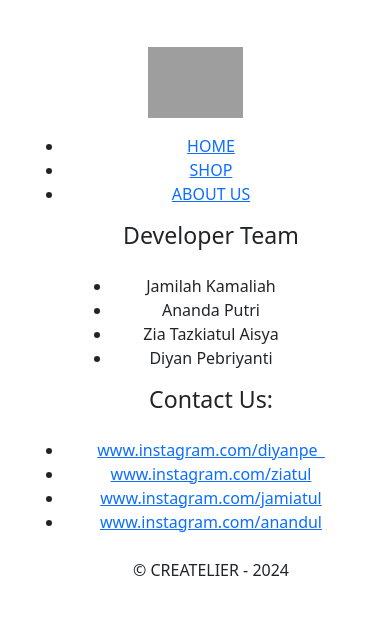
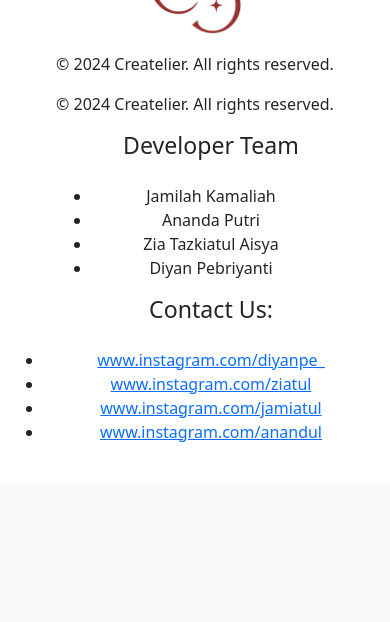
Before and after one commit to ziatzkia/createlier, a PHP site: page / in a window 390 px wide. Shown: the part 1638-2260 px from the top of the page. After the commit the page ends 2080 px from the top, so only its background shows below. Run offline with PHP 8.4, Linux system fonts and the light colour scheme; data that the repository does not hold is empty; some libraries are stand-ins or nearby versions; grey boxes are pictures that could not be loaded.

```diff
--- a/index.php
+++ b/index.php
@@ -20,9 +20,10 @@ $result = mysqli_query($conn, $q_select);
 
 include 'layouts/header.php';
 ?>
+ <!-- Hero Section Begin -->
 <section class="hero">
     <div class="hero__slider owl-carousel">
-            <div class="hero__items set-bg" data-setbg= "img">
+        <div class="hero__items set-bg" data-setbg="/img/hero/brand.jpeg">
             <div class="container">
                 <div class="row">
                     <div class="col-xl-5 col-lg-7 col-md-8">
@@ -43,7 +44,7 @@ include 'layouts/header.php';
                 </div>
             </div>
         </div>
-            <div class="hero__items set-bg" data-setbg="img/hero/brand">
+        <div class="hero__items set-bg" data-setbg="/img/hero/brand.jpeg">
             <div class="container">
                 <div class="row">
                     <div class="col-xl-5 col-lg-7 col-md-8">
@@ -66,36 +67,43 @@ include 'layouts/header.php';
         </div>
     </div>
 </section>
+<!-- Hero Section End -->
 
-<!-- content PAGE -->
+<!-- Content page 2 -->
 <div class="container mt-1 mb-4">
-    <div class="row justify-content-center">
-        <div class="col-md-7">
-            <div class="justify-content-center">
-                <video class="ms-1 mt-5 pt-4 img-fluid " controls autoplay="true" width="700px" loop="true">
-                    <source src="media/video.mp4" type="video/mp4">
-                </video>
-            </div>
-        </div>
-
+    <div class="row">
         <div class="col-md-5 mt-5">
             <div class="jumbotron bg-30">
                 <div class="card bg-dark text-white">
-                    <img src="images/12 Life-Changing Habits You Can Honestly Start Today.jpeg" style="opacity: 0.5;" width="400px" height="450px" class="card-img object-fit-cover" alt="...">
-                    <div class="card-img-overlay mt-5 ">
+                    <img src="img/hero/brand 3.jpeg" style="opacity: 0.5;" width="400px" height="450px" class="card-img object-fit-cover" alt="...">
+                    <div class="card-img-overlay mt-5">
                         <div class="align-items-center mt-5 pt-5">
-                            <h5 class="card-title text-center">Books & Train</h5>
-                            <p class="card-text text-center">its realy relax when you read on a train</p>
+                            <h5 class="card-title text-center">Customize your own accessories</h5>
                         </div>
+                    </div>
+                </div>
+            </div>
+        </div>
+        <div class="col-md-7 mt-5">
+            <div class="jumbotron jumbo-right translucent-grid p-2">
+                <div>
+                    <h4>Enhance Your Style with Your Own Unique Touch at Createlier</h4>
+                    <hr>
+                </div>
+                <ul class="list-unstyled">
+                    <p>At Createlier, we don't just offer beautiful ready-to-wear accessories,</p>
+                    <p>but also provide you with the opportunity to create something truly unique.</p>
+                    <p>With our custom product service, you can express your own creativity</p>
+                    <p>and have accessories made specifically to your liking.</p>
+                </ul>
             </div>
         </div>
     </div>
 </div>
 </div>
 
-</div>
 
-<div class="container mt-2 mb-3">
+<!-- <div class="container mt-2 mb-3">
     <div class="row p-2">
         <div class="col-md-3">
             <div class="ads">
@@ -123,7 +131,9 @@ include 'layouts/header.php';
             </div>
 
         </div>
-        <!-- <div class="col-md-9">
+
+
+        <div class="col-md-9">
             <div class="jumbotron jumbo-right bg-30 p-3">
                 <div>
                     <h6>SPRING-DISCOUNT List</h6>
@@ -167,9 +177,9 @@ include 'layouts/header.php';
             </div>
         </div>
     </div>
-</div>
+</div> -->
 
-<div class="container mb-4 mt-3">
+<!-- <div class="container mb-4 mt-3">
     <div class="row text-center">
         <div class="col-md-12">
             <div class="jumbotron bg-30 p-3">
@@ -183,8 +193,8 @@ include 'layouts/header.php';
             </div>
         </div>
     </div>
+</div> -->
 </div>
-</div> -->
 
 
 
--- a/layouts/footer.php
+++ b/layouts/footer.php
@@ -5,17 +5,18 @@
             <div class="col-lg-4">
                 <div>
                     <div class="mb-2 text-center">
-                        <a href=""><img src="images/logo books corner 2.png" width="95" height="auto" alt="logo"></a>
+                        <a href=""><img src="/img/logo/logo createlier.png" width="95" height="auto" alt="logo"></a>
                     </div>
 
-                    <p class="ps-4" style="text-align: justify;">
-                    <div>
-                        <ul>
-                            <li><a href="index.php">HOME</a></li>
-                            <li><a href="buku.php">SHOP</a></li>
-                            <li><a href="aboutus.php">ABOUT US</a></li>
-                        </ul>
-                    </div>
+                    <p class="ps-4">
+                    <!-- <p><a href="mailto:info@createlier.com">info@createlier.com</a></p>
+                    <p>Phone: +123-456-7890</p> -->
+                    <p>© 2024 Createlier. All rights reserved.</p>
+                    </p>
+                    <p class="ps-4">
+                    <!-- <p><a href="mailto:info@createlier.com">info@createlier.com</a></p>
+                    <p>Phone: +123-456-7890</p> -->
+                    <p>© 2024 Createlier. All rights reserved.</p>
                     </p>
 
                 </div>
@@ -44,7 +45,6 @@
                         <li><a target="_blank" href="https://www.instagram.com/jamiatul">www.instagram.com/jamiatul</a></li>
                         <li><a target="_blank" href="https://www.instagram.com/anandul">www.instagram.com/anandul</a></li>
                         <br>
-                        <p>© CREATELIER - 2024</p>
                     </ul>
                 </div>
             </div>
--- a/layouts/header.php
+++ b/layouts/header.php
@@ -35,8 +35,8 @@ $result = mysqli_query($conn, $q_select);
     <nav class="navbar navbar-expand-lg bg-light">
         <div class="container-fluid">
             <a class="navbar-brand" href="index.php">
-                <img src="../img/logo createlier.png" alt="logo" width="40px">
-                <img src="../img/logo.png" alt="brand" width="200px" height="30px">
+                <img src="../img/logo/logo createlier.png" alt="logo" width="40px">
+                <img src="../img/logo/logo.png" alt="brand" width="200px" height="30px">
             </a>
             <button class="navbar-toggler" type="button" data-bs-toggle="collapse" data-bs-target="#navbarSupportedContent" aria-controls="navbarSupportedContent" aria-expanded="false" aria-label="Toggle navigation">
                 <span class="navbar-toggler-icon"></span>
```
Also changed, not shown: img/hero/brand.jpeg (added), img/hero/brand.jpg (deleted), img/hero/brand2.jpeg (added), img/hero/brand3.jpeg (added), img/hero/brand4.jpeg (added). Lines whose indentation alone changed are shown as unchanged.
